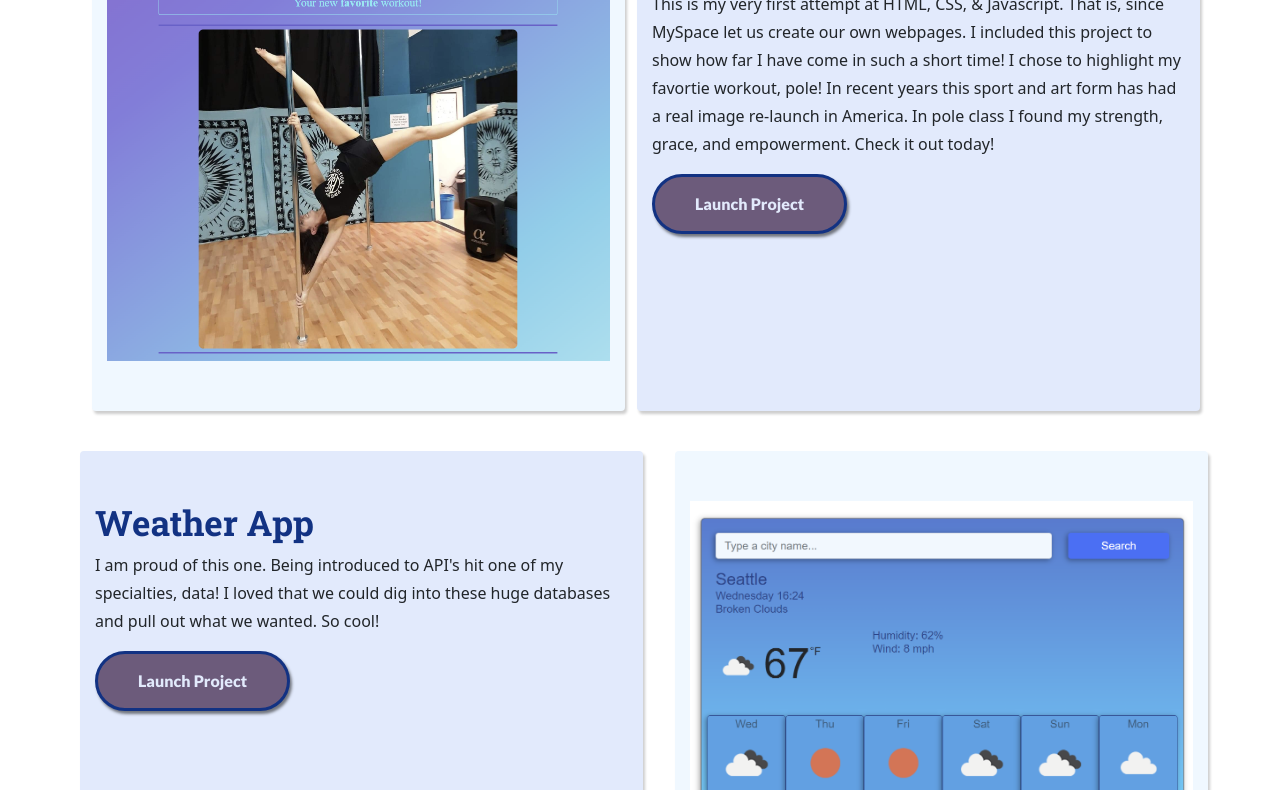
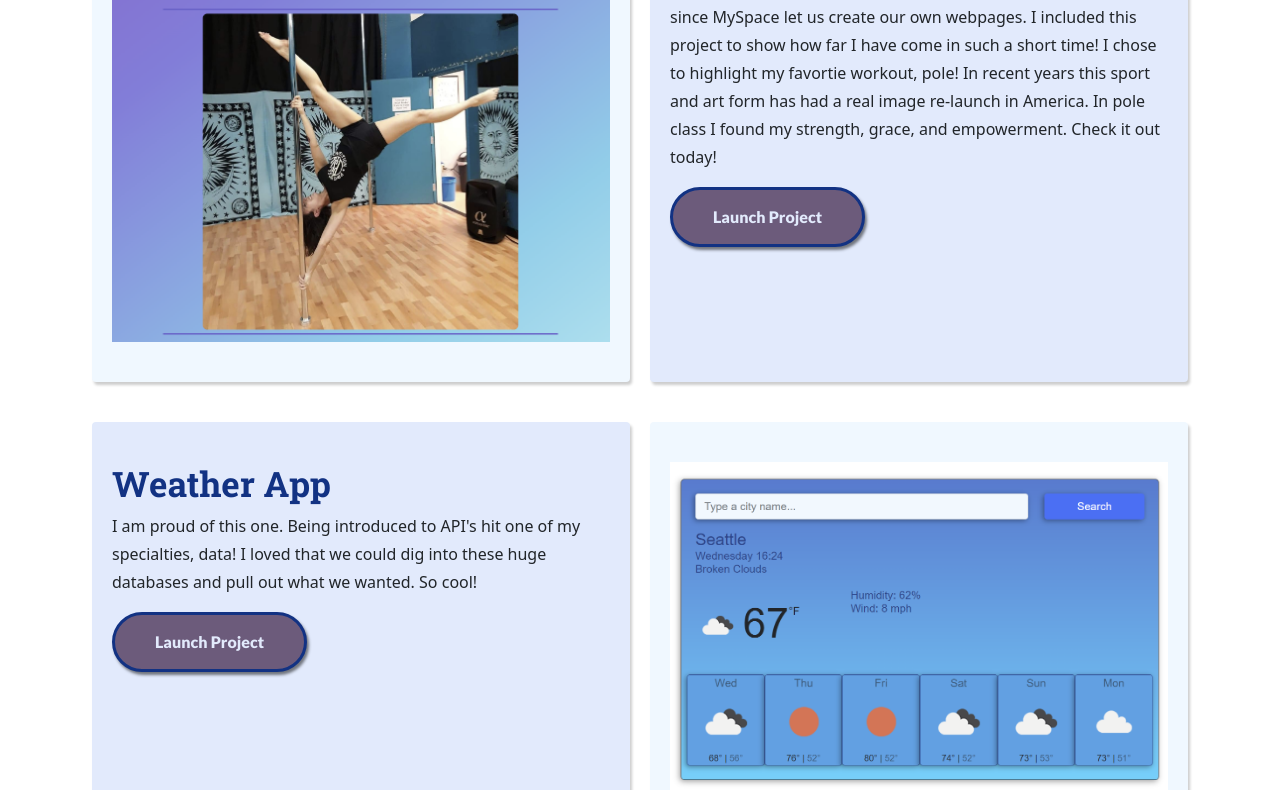
Before and after one commit to Aznaia/portfolio-project, a plain HTML site: page index.html in a window 1280 px wide. Shown: the part 666-1456 px from the top of the page. Drawn offline with nearby package versions, Linux system fonts and the light colour scheme.

Commit message:
Fixed content CSS for prettier display.

```diff
--- a/index.html
+++ b/index.html
@@ -39,7 +39,7 @@
     </div>
     <div class="container">
       <div class="row">
-        <div class="col d-none d-lg-block">
+        <div class="col d-none d-lg-block image-col">
           <img
             src="images/pole-sport-page.png"
             alt="Pole Sport"
@@ -73,7 +73,7 @@
             >Launch Project</a
           >
         </div>
-        <div class="col d-none d-lg-block">
+        <div class="col d-none d-lg-block image-col">
           <img
             src="images/weather-app.png"
             alt="Weather App"
@@ -82,7 +82,7 @@
         </div>
       </div>
       <div class="row">
-        <div class="col d-none d-lg-block">
+        <div class="col d-none d-lg-block image-col">
           <img
             src="images/shecodes-dictionary-app.png"
             alt="Dictionary"
--- a/src/style.css
+++ b/src/style.css
@@ -38,7 +38,7 @@ p {
   border: thick double var(--primary-color);
   border-radius: 4px;
   border-width: 10px;
-  margin: 5px;
+  margin: 10px 20px;
 }
 
 .hero h2 {
@@ -73,22 +73,27 @@ p {
   margin: 20px 5px 0, 0;
 }
 
-.img-fluid {
+.image-col {
   background: aliceblue;
   border-radius: 4px;
   max-width: 100%;
+  padding: 40px 20px;
+  margin: 10px;
   height: auto;
-  margin: 20px 10px;
-  padding: 50px 15px;
   box-shadow: 2px 3px 3px rgb(0, 0, 0, 0.2);
 }
 
 .project-description {
   background: var(--background-color);
   border-radius: 4px;
-  margin: 20px 10px;
-  padding: 50px 15px;
   box-shadow: 2px 3px 3px rgb(0, 0, 0, 0.2);
+  margin: 10px;
+  padding: 40px 20px;
+}
+
+.row {
+  margin: 0 auto;
+  margin-bottom: 20px;
 }
 
 @media (max-width: 991px) {
```
